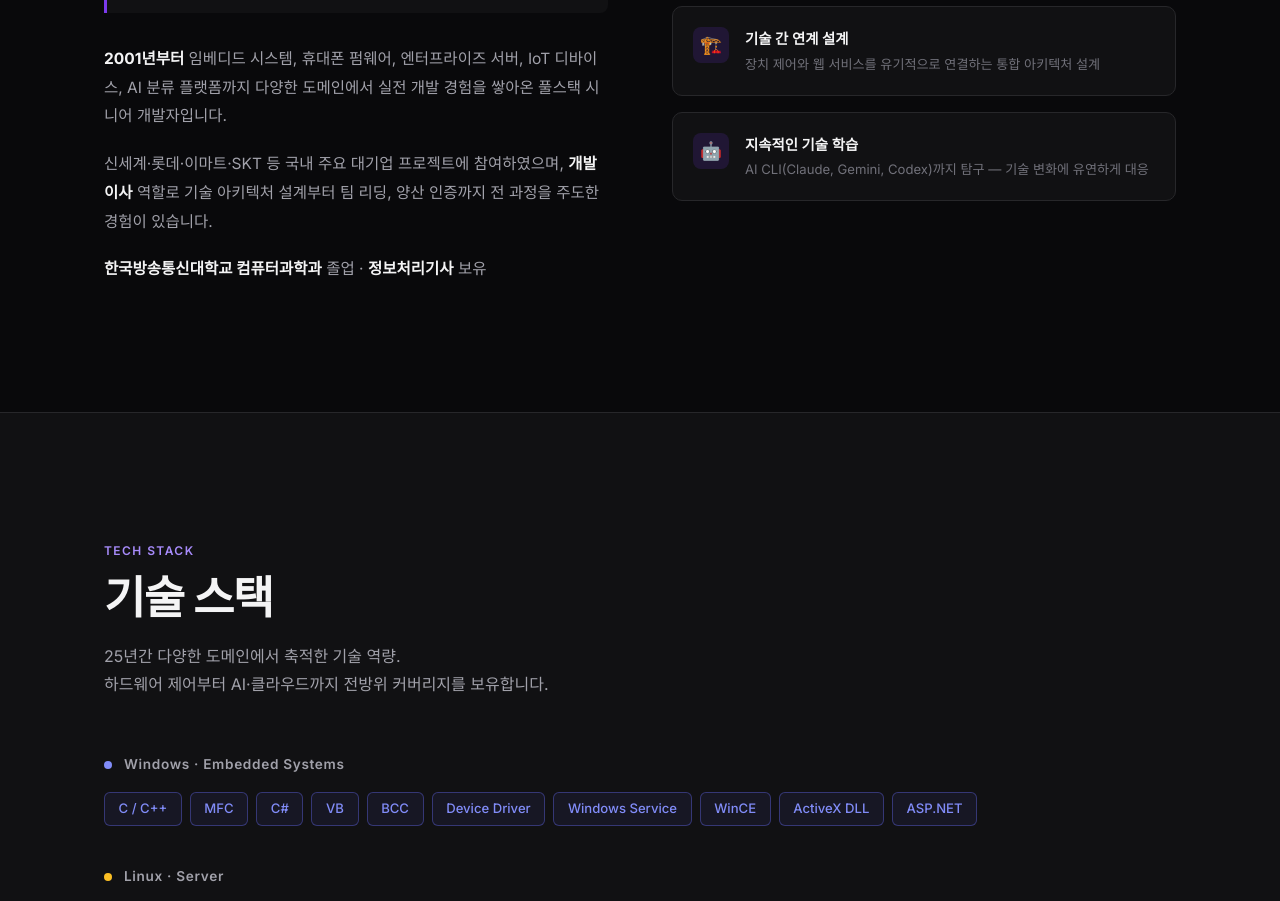
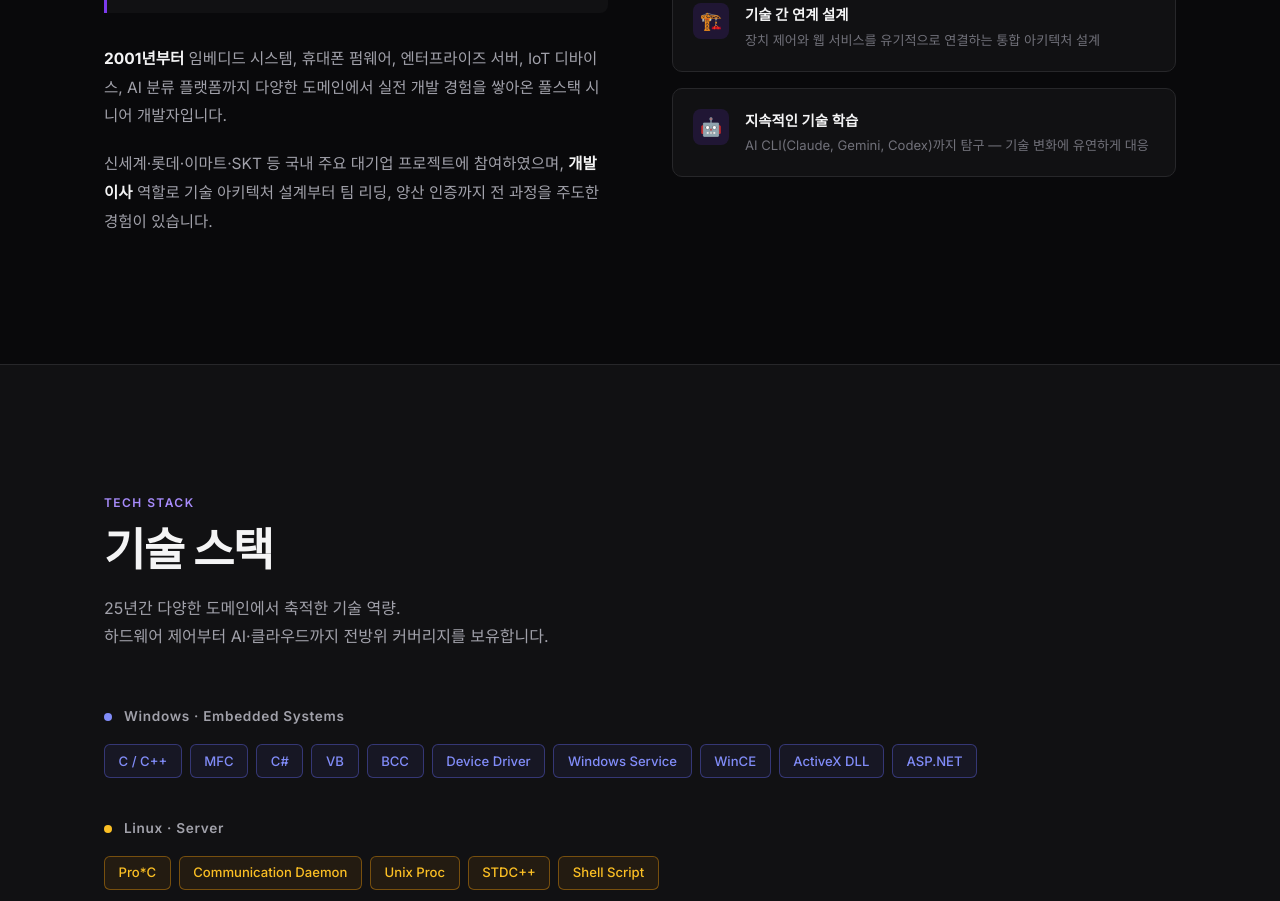
Before and after one commit to SongGwangSun/songgs, a plain HTML site: page index.html in a window 1280 px wide. Shown: the part 1400-2301 px from the top of the page. Drawn offline with Linux system fonts and the light colour scheme.

Commit message:
학력삭제

```diff
--- a/index.html
+++ b/index.html
@@ -537,9 +537,6 @@
             신세계·롯데·이마트·SKT 등 국내 주요 대기업 프로젝트에 참여하였으며,
             <strong>개발 이사</strong> 역할로 기술 아키텍처 설계부터 팀 리딩, 양산 인증까지 전 과정을 주도한 경험이 있습니다.
           </p>
-          <p>
-            <strong>한국방송통신대학교 컴퓨터과학과</strong> 졸업 · <strong>정보처리기사</strong> 보유
-          </p>
         </div>
       </div>
 
```
Also changed, not shown: 1 other file.
